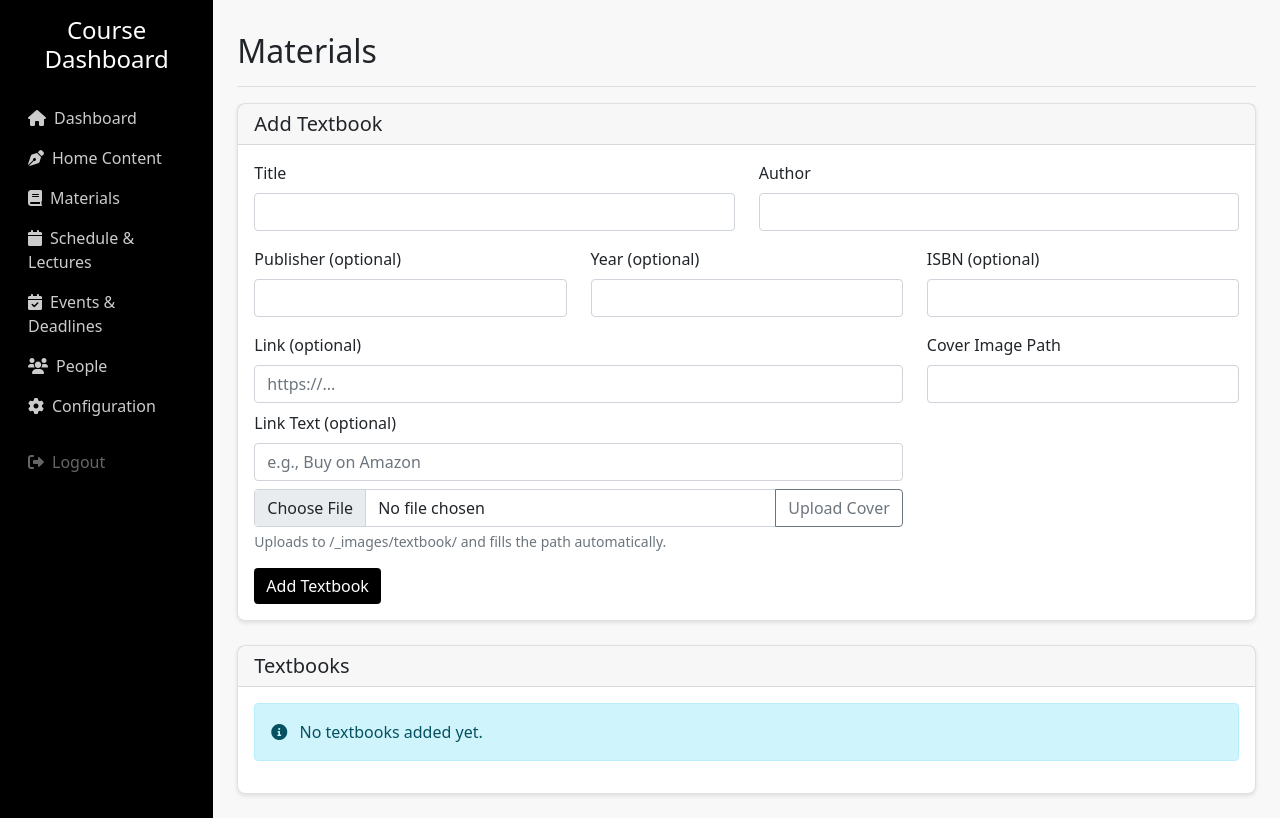
After one commit to xieyaxiongfly/CSE589_UB_SP26, a Flask app: template dashboard/templates/materials.html in a window 1280 px wide. The commit adds this page. Run offline with Flask 3, Linux system fonts and the light colour scheme; the template is opened without the code that fills it, so the values that code supplies are empty.

Commit message:
update to the SOTA

```diff
--- a/_data/home_modules.yml
+++ b/_data/home_modules.yml
@@ -119,7 +119,7 @@ modules:
   body: "No use of AI Tools for any submissions\r\n- AI Tools like ChatGPT, Google\
     \ Geimin, etc. are not allowed.\r\n- They can be used to understand the concepts\
     \ and for clarifications.\r\n- Use of AI Tools for the submissions in any class\
-    \ work (Homeworks/Wireshark Labs/Programming Assignments) will not be acceptable."
+    \ work (Homeworks/Programming Assignments) will not be acceptable."
 - type: markdown
   title: Medical Emergencies
   body: Accommodation for medical emergencies will be made on a case-by-case basis.
--- a/dashboard/app.py
+++ b/dashboard/app.py
@@ -15,9 +15,11 @@ DATA_DIR = os.path.join(SITE_ROOT, '_data')
 CONFIG_FILE = os.path.join(SITE_ROOT, '_config.yml')
 UPLOAD_DIR = os.path.join(SITE_ROOT, 'static_files', 'uploads')
 HOME_MODULES_FILE = os.path.join(DATA_DIR, 'home_modules.yml')
+TEXTBOOKS_FILE = os.path.join(DATA_DIR, 'textbooks.yml')
 ALLOWED_EXTENSIONS = {'pdf', 'ppt', 'pptx', 'doc', 'docx', 'txt', 'jpg', 'png', 'gif'}
 PHOTO_UPLOAD_DIR = os.path.join(SITE_ROOT, '_images', 'pp')
 ALLOWED_IMAGE_EXTENSIONS = {'jpg', 'jpeg', 'png', 'gif'}
+TEXTBOOK_UPLOAD_DIR = os.path.join(SITE_ROOT, '_images', 'textbook')
 
 # Simple authentication (replace with proper auth in production)
 ADMIN_PASSWORD = "admin123"  # Change this!
@@ -71,6 +73,16 @@ def load_home_modules():
 
 def save_home_modules(data):
     with open(HOME_MODULES_FILE, 'w', encoding='utf-8') as file:
+        yaml.dump(data, file, default_flow_style=False, allow_unicode=True, sort_keys=False)
+
+def load_textbooks():
+    if not os.path.exists(TEXTBOOKS_FILE):
+        return {'textbooks': []}
+    with open(TEXTBOOKS_FILE, 'r', encoding='utf-8') as file:
+        return yaml.safe_load(file) or {'textbooks': []}
+
+def save_textbooks(data):
+    with open(TEXTBOOKS_FILE, 'w', encoding='utf-8') as file:
         yaml.dump(data, file, default_flow_style=False, allow_unicode=True, sort_keys=False)
 
 def save_config(data):
@@ -269,6 +281,103 @@ def move_home_module():
     modules_data['modules'] = modules
     save_home_modules(modules_data)
     return redirect(url_for('home'))
+
+@app.route('/materials')
+@require_auth
+def materials():
+    textbooks_data = load_textbooks()
+    return render_template('materials.html', textbooks=textbooks_data.get('textbooks', []))
+
+@app.route('/materials/add_textbook', methods=['POST'])
+@require_auth
+def add_textbook():
+    textbooks_data = load_textbooks()
+    textbooks = textbooks_data.get('textbooks', [])
+    textbooks.append({
+        'title': request.form['title'],
+        'author': request.form['author'],
+        'publisher': request.form.get('publisher', ''),
+        'year': request.form.get('year', ''),
+        'isbn': request.form.get('isbn', ''),
+        'link': request.form.get('link', ''),
+        'link_text': request.form.get('link_text', ''),
+        'cover_image': request.form.get('cover_image', '')
+    })
+    textbooks_data['textbooks'] = textbooks
+    save_textbooks(textbooks_data)
+    flash('Textbook added successfully!', 'success')
+    return redirect(url_for('materials'))
+
+@app.route('/materials/update_textbook', methods=['POST'])
+@require_auth
+def update_textbook():
+    index = int(request.form['index'])
+    textbooks_data = load_textbooks()
+    textbooks = textbooks_data.get('textbooks', [])
+
+    if 0 <= index < len(textbooks):
+        textbooks[index] = {
+            'title': request.form['title'],
+            'author': request.form['author'],
+            'publisher': request.form.get('publisher', ''),
+            'year': request.form.get('year', ''),
+            'isbn': request.form.get('isbn', ''),
+            'link': request.form.get('link', ''),
+            'link_text': request.form.get('link_text', ''),
+            'cover_image': request.form.get('cover_image', '')
+        }
+        textbooks_data['textbooks'] = textbooks
+        save_textbooks(textbooks_data)
+        flash('Textbook updated successfully!', 'success')
+    else:
+        flash('Textbook not found.', 'error')
+
+    return redirect(url_for('materials'))
+
+@app.route('/materials/delete_textbook', methods=['POST'])
+@require_auth
+def delete_textbook():
+    index = int(request.form['index'])
+    textbooks_data = load_textbooks()
+    textbooks = textbooks_data.get('textbooks', [])
+
+    if 0 <= index < len(textbooks):
+        textbooks.pop(index)
+        textbooks_data['textbooks'] = textbooks
+        save_textbooks(textbooks_data)
+        flash('Textbook removed successfully!', 'success')
+    else:
+        flash('Textbook not found.', 'error')
+
+    return redirect(url_for('materials'))
+
+@app.route('/materials/upload_cover', methods=['POST'])
+@require_auth
+def upload_cover():
+    if 'file' not in request.files:
+        return jsonify({'success': False, 'message': 'No file selected'})
+
+    file = request.files['file']
+    if file.filename == '':
+        return jsonify({'success': False, 'message': 'No file selected'})
+
+    if file and allowed_image_file(file.filename):
+        filename = secure_filename(file.filename)
+        timestamp = datetime.now().strftime('%Y%m%d_%H%M%S_')
+        filename = timestamp + filename
+
+        os.makedirs(TEXTBOOK_UPLOAD_DIR, exist_ok=True)
+        file_path = os.path.join(TEXTBOOK_UPLOAD_DIR, filename)
+        file.save(file_path)
+
+        relative_path = f'/_images/textbook/{filename}'
+        return jsonify({
+            'success': True,
+            'message': 'Cover uploaded successfully',
+            'file_path': relative_path
+        })
+
+    return jsonify({'success': False, 'message': 'Invalid file type'})
 
 @app.route('/people/add_instructor', methods=['POST'])
 @require_auth
@@ -983,4 +1092,5 @@ if __name__ == '__main__':
     os.makedirs(DATA_DIR, exist_ok=True)
     os.makedirs(UPLOAD_DIR, exist_ok=True)
     os.makedirs(PHOTO_UPLOAD_DIR, exist_ok=True)
+    os.makedirs(TEXTBOOK_UPLOAD_DIR, exist_ok=True)
     app.run(debug=True, host='0.0.0.0', port=8080)
--- a/dashboard/templates/base.html
+++ b/dashboard/templates/base.html
@@ -92,6 +122,11 @@
                         <li class="nav-item">
                             <a href="{{ url_for('home') }}" class="nav-link {% if request.endpoint == 'home' %}active{% endif %}">
                                 <i class="fas fa-pen-nib me-2"></i>Home Content
+                            </a>
+                        </li>
+                        <li class="nav-item">
+                            <a href="{{ url_for('materials') }}" class="nav-link {% if request.endpoint == 'materials' %}active{% endif %}">
+                                <i class="fas fa-book me-2"></i>Materials
                             </a>
                         </li>
                         <li class="nav-item">
--- a/dashboard/templates/home.html
+++ b/dashboard/templates/home.html
@@ -19,6 +19,7 @@
                     <select class="form-select" name="module_type" required>
                         <option value="markdown">Markdown Section</option>
                         <option value="people">Instructor & TA Placeholder</option>
+                        <option value="textbooks">Textbooks Placeholder</option>
                     </select>
                 </div>
                 <div class="col-md-9">
@@ -83,6 +84,8 @@
                             {% endif %}
                             {% if module.type == 'markdown' %}
                                 <p class="mb-0"><strong>Content:</strong> {{ module.body | truncate(160) }}</p>
+                            {% elsif module.type == 'textbooks' %}
+                                <p class="mb-0 text-muted">This module will render the textbook cards.</p>
                             {% else %}
                                 <p class="mb-0 text-muted">This module will render the Instructor & TA section.</p>
                             {% endif %}
@@ -97,6 +100,7 @@
                                         <select class="form-select" name="module_type" required>
                                             <option value="markdown" {% if module.type == 'markdown' %}selected{% endif %}>Markdown Section</option>
                                             <option value="people" {% if module.type == 'people' %}selected{% endif %}>Instructor & TA Placeholder</option>
+                                            <option value="textbooks" {% if module.type == 'textbooks' %}selected{% endif %}>Textbooks Placeholder</option>
                                         </select>
                                     </div>
                                     <div class="col-md-8">
--- /dev/null
+++ b/dashboard/templates/materials.html
@@ -0,0 +1,279 @@
+{% extends "base.html" %}
+
+{% block title %}Materials{% endblock %}
+
+{% block content %}
+<div class="d-flex justify-content-between flex-wrap flex-md-nowrap align-items-center pt-3 pb-2 mb-3 border-bottom">
+    <h1 class="h2">Materials</h1>
+</div>
+
+<div class="card mb-4">
+    <div class="card-header">
+        <h5 class="mb-0">Add Textbook</h5>
+    </div>
+    <div class="card-body">
+        <form method="POST" action="{{ url_for('add_textbook') }}">
+            <div class="row">
+                <div class="col-md-6">
+                    <label class="form-label">Title</label>
+                    <input type="text" class="form-control" name="title" required>
+                </div>
+                <div class="col-md-6">
+                    <label class="form-label">Author</label>
+                    <input type="text" class="form-control" name="author" required>
+                </div>
+            </div>
+            <div class="row mt-3">
+                <div class="col-md-4">
+                    <label class="form-label">Publisher (optional)</label>
+                    <input type="text" class="form-control" name="publisher">
+                </div>
+                <div class="col-md-4">
+                    <label class="form-label">Year (optional)</label>
+                    <input type="text" class="form-control" name="year">
+                </div>
+                <div class="col-md-4">
+                    <label class="form-label">ISBN (optional)</label>
+                    <input type="text" class="form-control" name="isbn">
+                </div>
+            </div>
+            <div class="row mt-3">
+                <div class="col-md-8">
+                    <label class="form-label">Link (optional)</label>
+                    <input type="url" class="form-control" name="link" placeholder="https://...">
+                </div>
+                <div class="col-md-4">
+                    <label class="form-label">Cover Image Path</label>
+                    <input type="text" class="form-control" name="cover_image" id="cover_image">
+                </div>
+            </div>
+            <div class="row mt-2">
+                <div class="col-md-8">
+                    <label class="form-label">Link Text (optional)</label>
+                    <input type="text" class="form-control" name="link_text" placeholder="e.g., Buy on Amazon">
+                </div>
+            </div>
+            <div class="row mt-2">
+                <div class="col-md-8">
+                    <div class="input-group">
+                        <input type="file" class="form-control cover-input" accept=".jpg,.jpeg,.png,.gif">
+                        <button type="button" class="btn btn-outline-secondary upload-cover-btn" data-target="#cover_image">Upload Cover</button>
+                    </div>
+                    <div class="form-text">Uploads to /_images/textbook/ and fills the path automatically.</div>
+                </div>
+                <div class="col-md-4">
+                    <img class="textbook-preview mt-2" src="" alt="Cover preview" style="display: none;">
+                </div>
+            </div>
+            <div class="mt-3">
+                <button type="submit" class="btn btn-primary">Add Textbook</button>
+            </div>
+        </form>
+    </div>
+</div>
+
+<div class="card">
+    <div class="card-header">
+        <h5 class="mb-0">Textbooks</h5>
+    </div>
+    <div class="card-body">
+        {% if textbooks %}
+            {% for book in textbooks %}
+                {% set cover_src = book.cover_image %}
+                {% if cover_src and cover_src[0] == '/' %}
+                    {% set cover_src = '/site' ~ cover_src %}
+                {% endif %}
+                <div class="card mb-3 textbook-item">
+                    <div class="card-body">
+                        <div class="d-flex justify-content-between align-items-start mb-2">
+                            <h6 class="mb-0">Textbook {{ loop.index }}</h6>
+                            <div class="btn-group" role="group">
+                                <button type="button" class="btn btn-sm btn-outline-secondary edit-textbook-btn">Edit</button>
+                                <form method="POST" action="{{ url_for('delete_textbook') }}" class="d-inline">
+                                    <input type="hidden" name="index" value="{{ loop.index0 }}">
+                                    <button type="submit" class="btn btn-sm btn-outline-danger" onclick="return confirm('Delete this textbook?')">
+                                        <i class="fas fa-trash"></i>
+                                    </button>
+                                </form>
+                            </div>
+                        </div>
+
+                        <div class="textbook-display">
+                            <div class="d-flex gap-3">
+                                <div class="textbook-cover">
+                                    {% if book.cover_image %}
+                                        <img src="{{ cover_src }}" alt="{{ book.title }}">
+                                    {% else %}
+                                        <div class="textbook-placeholder">No Cover</div>
+                                    {% endif %}
+                                </div>
+                                <div class="textbook-info">
+                                    <p class="mb-1"><strong>{{ book.title }}</strong></p>
+                                    <p class="mb-1">{{ book.author }}</p>
+                                    {% if book.publisher %}
+                                        <p class="mb-1">{{ book.publisher }}</p>
+                                    {% endif %}
+                                    {% if book.year %}
+                                        <p class="mb-1">Year: {{ book.year }}</p>
+                                    {% endif %}
+                                    {% if book.isbn %}
+                                        <p class="mb-1">ISBN: {{ book.isbn }}</p>
+                                    {% endif %}
+                                    {% if book.link %}
+                                        {% set link_label = book.link_text %}
+                                        {% if not link_label %}
+                                            {% set link_label = "Link" %}
+                                        {% endif %}
+                                        <p class="mb-0"><a href="{{ book.link }}" target="_blank">{{ link_label }}</a></p>
+                                    {% endif %}
+                                </div>
+                            </div>
+                        </div>
+
+                        <div class="textbook-edit mt-3" style="display: none;">
+                            <form method="POST" action="{{ url_for('update_textbook') }}">
+                                <input type="hidden" name="index" value="{{ loop.index0 }}">
+                                <div class="row">
+                                    <div class="col-md-6">
+                                        <label class="form-label">Title</label>
+                                        <input type="text" class="form-control" name="title" value="{{ book.title }}" required>
+                                    </div>
+                                    <div class="col-md-6">
+                                        <label class="form-label">Author</label>
+                                        <input type="text" class="form-control" name="author" value="{{ book.author }}" required>
+                                    </div>
+                                </div>
+                                <div class="row mt-2">
+                                    <div class="col-md-4">
+                                        <label class="form-label">Publisher</label>
+                                        <input type="text" class="form-control" name="publisher" value="{{ book.publisher }}">
+                                    </div>
+                                    <div class="col-md-4">
+                                        <label class="form-label">Year</label>
+                                        <input type="text" class="form-control" name="year" value="{{ book.year }}">
+                                    </div>
+                                    <div class="col-md-4">
+                                        <label class="form-label">ISBN</label>
+                                        <input type="text" class="form-control" name="isbn" value="{{ book.isbn }}">
+                                    </div>
+                                </div>
+                                <div class="row mt-2">
+                                    <div class="col-md-8">
+                                        <label class="form-label">Link</label>
+                                        <input type="url" class="form-control" name="link" value="{{ book.link }}">
+                                    </div>
+                                    <div class="col-md-4">
+                                        <label class="form-label">Cover Image Path</label>
+                                        <input type="text" class="form-control" name="cover_image" value="{{ book.cover_image }}">
+                                    </div>
+                                </div>
+                                <div class="row mt-2">
+                                    <div class="col-md-8">
+                                        <label class="form-label">Link Text</label>
+                                        <input type="text" class="form-control" name="link_text" value="{{ book.link_text }}">
+                                    </div>
+                                </div>
+                                <div class="row mt-2">
+                                    <div class="col-md-8">
+                                        <div class="input-group">
+                                            <input type="file" class="form-control cover-input" accept=".jpg,.jpeg,.png,.gif">
+                                            <button type="button" class="btn btn-outline-secondary upload-cover-btn">Upload Cover</button>
+                                        </div>
+                                    </div>
+                                    <div class="col-md-4">
+                                        <img class="textbook-preview mt-2" src="{{ cover_src }}" alt="Cover preview" {% if not book.cover_image %}style="display: none;"{% endif %}>
+                                    </div>
+                                </div>
+                                <div class="mt-2">
+                                    <button type="submit" class="btn btn-sm btn-primary">Save</button>
+                                    <button type="button" class="btn btn-sm btn-secondary cancel-textbook-edit">Cancel</button>
+                                </div>
+                            </form>
+                        </div>
+                    </div>
+                </div>
+            {% endfor %}
+        {% else %}
+            <div class="alert alert-info">
+                <i class="fas fa-info-circle me-2"></i>
+                No textbooks added yet.
+            </div>
+        {% endif %}
+    </div>
+</div>
+{% endblock %}
+
+{% block scripts %}
+<script>
+document.addEventListener('click', function(e) {
+    if (e.target.classList.contains('edit-textbook-btn')) {
+        const card = e.target.closest('.textbook-item');
+        const display = card.querySelector('.textbook-display');
+        const edit = card.querySelector('.textbook-edit');
+        if (display && edit) {
+            display.style.display = 'none';
+            edit.style.display = 'block';
+        }
+    }
+
+    if (e.target.classList.contains('cancel-textbook-edit')) {
+        const card = e.target.closest('.textbook-item');
+        const display = card.querySelector('.textbook-display');
+        const edit = card.querySelector('.textbook-edit');
+        if (display && edit) {
+            display.style.display = 'block';
+            edit.style.display = 'none';
+        }
+    }
+
+    if (e.target.classList.contains('upload-cover-btn')) {
+        const group = e.target.closest('.input-group');
+        const fileInput = group.querySelector('.cover-input');
+        if (!fileInput || !fileInput.files.length) {
+            alert('Please select a cover image to upload.');
+            return;
+        }
+
+        const formData = new FormData();
+        formData.append('file', fileInput.files[0]);
+
+        fetch('{{ url_for("upload_cover") }}', {
+            method: 'POST',
+            body: formData
+        })
+        .then(response => response.json())
+        .then(data => {
+            if (!data.success) {
+                alert('Upload failed: ' + data.message);
+                return;
+            }
+
+            let targetInput = null;
+            const targetSelector = e.target.getAttribute('data-target');
+            if (targetSelector) {
+                targetInput = document.querySelector(targetSelector);
+            } else {
+            const form = e.target.closest('form');
+            if (form) {
+                targetInput = form.querySelector('input[name="cover_image"]');
+            }
+            }
+
+            if (targetInput) {
+                targetInput.value = data.file_path;
+            }
+
+            const formEl = e.target.closest('form');
+            const preview = formEl ? formEl.querySelector('.textbook-preview') : null;
+            if (preview) {
+                preview.src = '/site' + data.file_path;
+                preview.style.display = 'block';
+            }
+        })
+        .catch(() => {
+            alert('Upload failed.');
+        });
+    }
+});
+</script>
+{% endblock %}
```
Also changed, not shown: other parts of dashboard/templates/base.html (+30 -0 lines), _data/textbooks.yml (added, +25 -0 lines), _sass/_base.scss (+78 -0 lines), materials.md (+1 -14 lines), _images/textbook/20260113_185634_Jim_Kurose_TopDown.jpg (added), _images/textbook/20260113_190751_Larry_system_approach.jpg (added), _images/textbook/20260113_191226_socket.jpeg (added).
